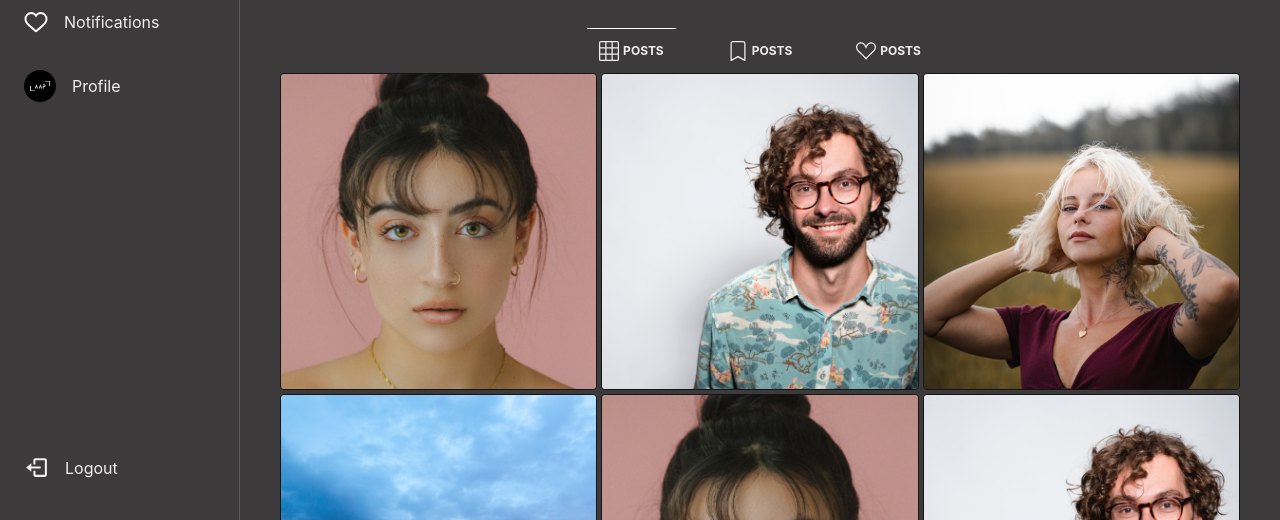
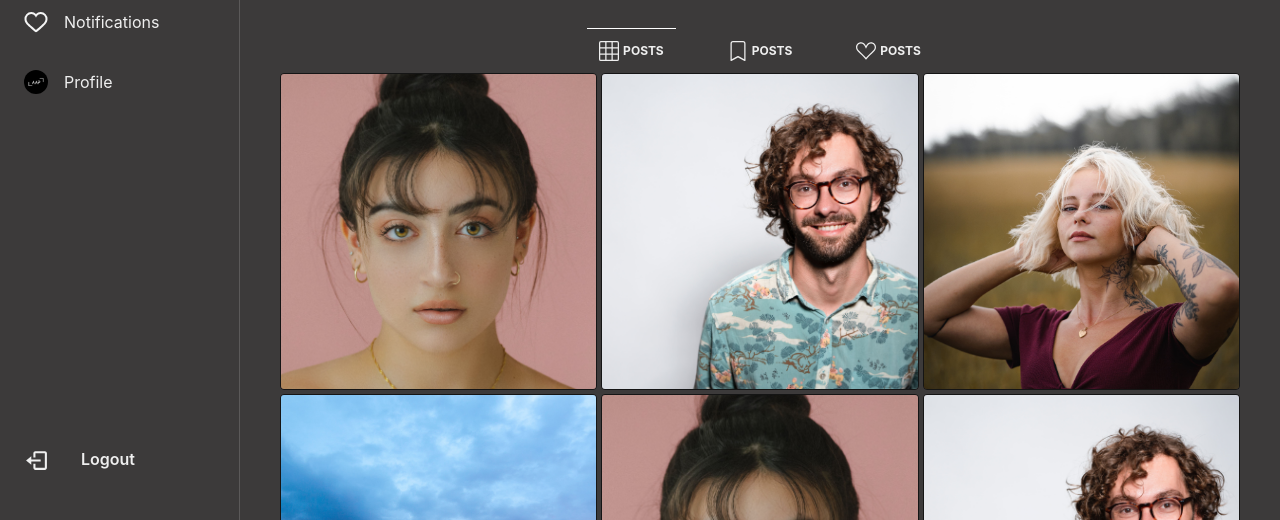
Before and after one commit to Timerk/Instagram-Clone, a React (Vite) app: page /1 in a window 1280 px wide. Shown: the part 280-800 px from the top of the page. Built offline with nearby package versions, Linux system fonts and the light colour scheme.

Commit message:
-added created authStore -added function to log out user -added navigation to Homepage if signed in

```diff
--- a/src/App.jsx
+++ b/src/App.jsx
@@ -1,18 +1,19 @@
-import { Routes } from "react-router-dom"
+import { Navigate, Routes } from "react-router-dom"
 import { Route } from "react-router-dom"
 import { HomePage } from "./pages/HomePage/HomePage"
 import { AuthPage } from "./pages/AuthPage/AuthPage"
 import { PageLayout } from "../Layouts/PageLayout/PageLayout"
 import { ProfilePage} from "./pages/ProfilePage/ProfilePage"
+import useAuthStore from "./store/authStore"
 
 function App() {
-
+  const authUser = useAuthStore(state => state.user)
   return (
     <>
       <PageLayout>
         <Routes>
-          <Route path='/' element={<HomePage />}/>
-          <Route path='/auth' element={<AuthPage />}/>
+          <Route path='/' element={ authUser ? <HomePage/> : <Navigate to='/auth'/> }/>
+          <Route path='/auth' element={ !authUser ? <AuthPage/> : <Navigate to='/'/> }/>
           <Route path='/:username' element={<ProfilePage />}/>
         </Routes>
       </PageLayout>
--- a/src/components/Sidebar/Sidebar.jsx
+++ b/src/components/Sidebar/Sidebar.jsx
@@ -1,8 +1,9 @@
-import { Box, Flex, Link, Avatar, Tooltip } from "@chakra-ui/react"
+import { Box, Flex, Link, Avatar, Tooltip, Button } from "@chakra-ui/react"
 import { Link as RouterLink} from "react-router-dom"
 import { CreatePostLogo, InstagramLogo, InstagramMobileLogo, NotificationsLogo, SearchLogo} from "../../assets/constants"
 import { AiFillHome } from "react-icons/ai";
 import { BiLogOut } from "react-icons/bi";
+import useLogout from "../../hooks/useLogout";
 
 export const Sidebar = () => {
     const sidebarItems = [
@@ -24,13 +25,13 @@ export const Sidebar = () => {
             text: "Notifications",
         },
         {
-            icon: <Avatar size={"sm"} name="Mossi" src='./profilepic.png'/>,
+            icon: <Avatar size={"xs"} name="Mossi" src='./profilepic.png'/>,
             text: "Profile",
             link: "/asaprogrammer"
         }
     ];
 
-
+    const{handleLogout, isLoggingOut} = useLogout();
   return (
     <Box
         height={"100vh"}
@@ -58,7 +59,7 @@ export const Sidebar = () => {
                 w={10}
                 cursor='pointer'
             >
-                <InstagramMobileLogo />
+            <InstagramMobileLogo />
             </Link>
             <Flex direction={"column"} gap={5} cursor={"pointer"}>
                 {sidebarItems.map((item, index) => (
@@ -99,10 +100,8 @@ export const Sidebar = () => {
                 openDelay={500}
                 display={{base:"block", md:"none"}}
             >
-                <Link
-                    display={"flex"}
-                    to={"/auth"}
-                    as={RouterLink}
+                <Flex
+                    onClick={handleLogout}
                     alignItems={"center"}
                     gap={4}
                     _hover={{bg:"whiteAlpha.400"}}
@@ -113,10 +112,10 @@ export const Sidebar = () => {
                     justifyContent={{base:"center", md:"flex-start"}}
                 >
                     <BiLogOut size={25}/>
-                    <Box display={{base:"none", md:"block"}}>
+                    <Button display={{base:"none", md:"block"}} variant={"ghost"} _hover={{bg:"transparent"}} isLoading={isLoggingOut}>
                         Logout
-                    </Box>
-                </Link>
+                    </Button>
+                </Flex>
             </Tooltip>
         </Flex>
     </Box>
--- /dev/null
+++ b/src/hooks/useLogout.js
@@ -0,0 +1,23 @@
+import { auth } from "../firebase/firebase";
+import { useSignOut } from 'react-firebase-hooks/auth';
+import useShowToast from "./useShowToast";
+import useAuthStore from "../store/authStore";
+
+const useLogout = () => {
+    const[signOut, loading, error] = useSignOut()
+    const showToast = useShowToast()
+    const logoutUser = useAuthStore((state) => state.logout)
+
+    const handleLogout = async () => {
+        try {
+            await signOut();
+            localStorage.removeItem("user-info");
+            logoutUser();
+        } catch (error) {
+            showToast("Error", error.message, "error")
+        }
+    }
+    return { handleLogout, loading, error}
+}
+
+export default useLogout
--- a/src/hooks/useSignUpWithEmailAndPassword.js
+++ b/src/hooks/useSignUpWithEmailAndPassword.js
@@ -2,6 +2,7 @@ import { auth, firestore } from "../firebase/firebase";
 import { useCreateUserWithEmailAndPassword } from 'react-firebase-hooks/auth';
 import { doc, setDoc } from "firebase/firestore";
 import useShowToast from "./useShowToast";
+import useAuthStore from "../store/authStore";
 
 const useSignUpWithEmailAndPassword = () => {
     const [
@@ -12,23 +13,29 @@ const useSignUpWithEmailAndPassword = () => {
 
     const showToast = useShowToast()
 
+	const loginUser = useAuthStore(state => state.login)
+
     const signUp = async (inputs) => {
+		console.log(inputs);
         if (!inputs.email || !inputs.password || !inputs.username || !inputs.fullname) {
             showToast("Error", "Please fill all Fields", "error")
             return;
         }
+
         try {
 			const newUser = await createUserWithEmailAndPassword(inputs.email, inputs.password);
+
 			if (!newUser && error) {
 				showToast("Error", error.message, "error");
 				return;
 			}
+
 			if (newUser) {
 				const userDoc = {
 					uid: newUser.user.uid,
 					email: inputs.email,
 					username: inputs.username,
-					fullName: inputs.fullName,
+					fullName: inputs.fullname,
 					bio: "",
 					profilePicURL: "",
 					followers: [],
@@ -42,7 +49,7 @@ const useSignUpWithEmailAndPassword = () => {
 			}
 		} catch (error) {
 			showToast("Error", error.message, "error");
-            "TODO: check why catch is not catching errors"
+			console.log("Unexpected error:", error.message);
 		}
     };
 
--- /dev/null
+++ b/src/store/authStore.js
@@ -0,0 +1,10 @@
+import { create } from "zustand";
+
+const useAuthStore = create((set) => ({
+    user: JSON.parse(localStorage.getItem("user-info")),
+    login:(user) => set({user}),
+    logout:() => set({user:null}),
+    setUser:(user) => set({user}),
+}))
+
+export default useAuthStore
```
